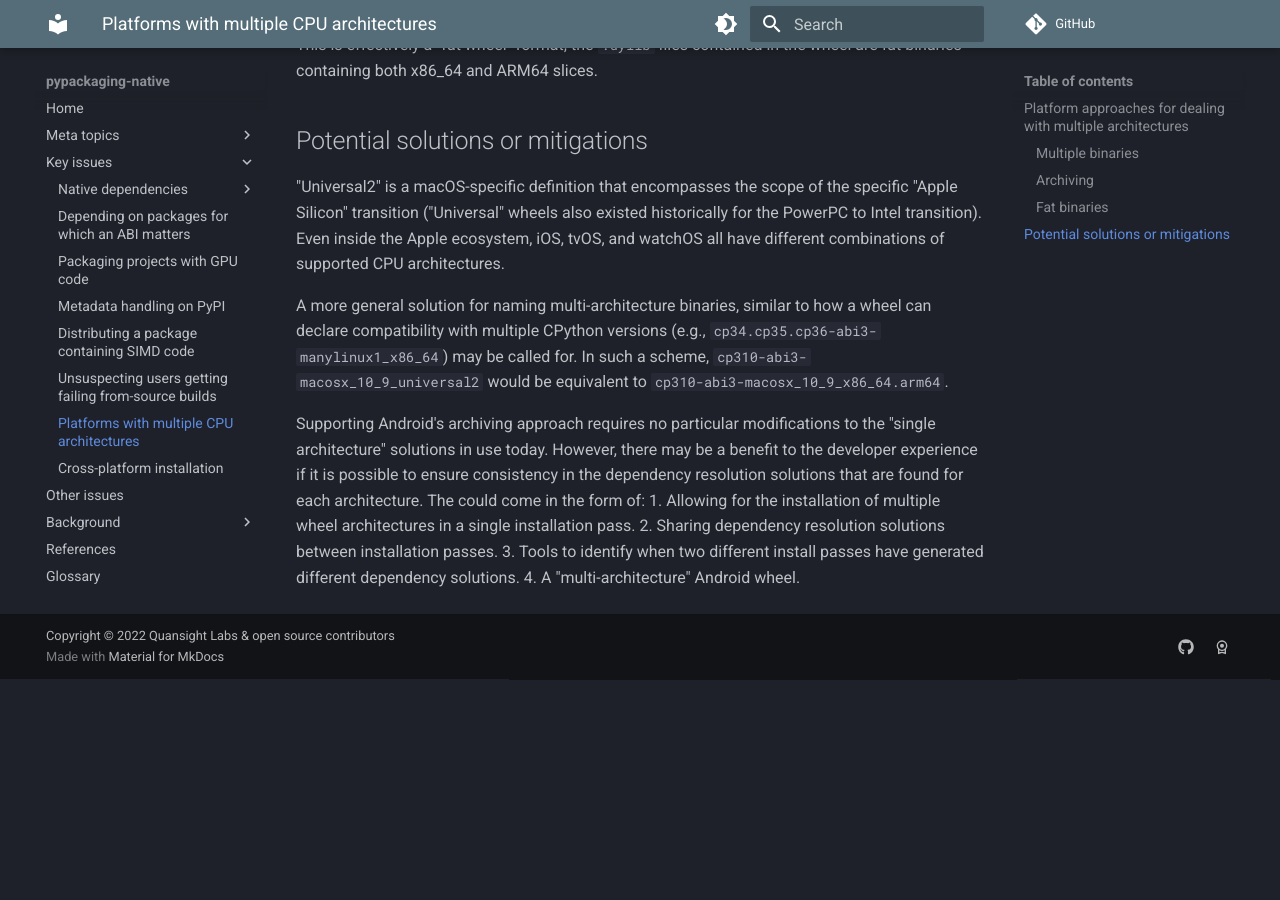
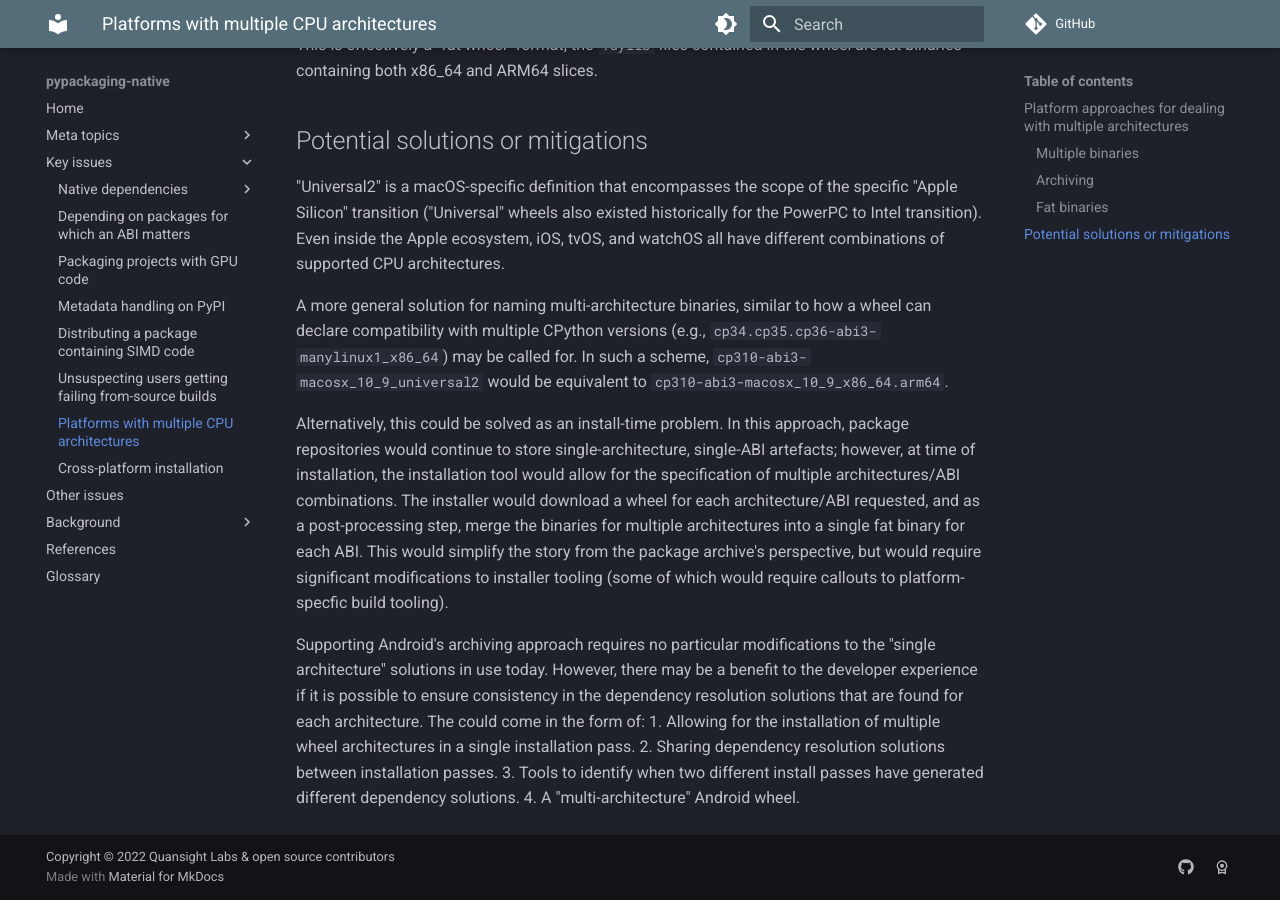
Before and after one commit to pypackaging-native/pypackaging-native, an MkDocs documentation site: the page built from docs/key-issues/multiple_architectures.md, in a window 1280 px wide and 900 px high, scrolled down 2688 px. Built offline with MkDocs 1.6.1 and Material for MkDocs 9.7.7, drawn with Linux system fonts in a browser that asks for light colours; comment, search, counter and statistics services are not loaded; before the commit the page ends 3367 px from its top, so only the background shows below that.

Commit message:
Added an alternative approach for handling iOS multi-arch.

```diff
--- a/docs/key-issues/multiple_architectures.md
+++ b/docs/key-issues/multiple_architectures.md
@@ -133,6 +133,17 @@ wheel can declare compatibility with multiple CPython versions (e.g.,
 `cp310-abi3-macosx_10_9_universal2` would be equivalent to
 `cp310-abi3-macosx_10_9_x86_64.arm64`.
 
+Alternatively, this could be solved as an install-time problem. In this
+approach, package repositories would continue to store single-architecture,
+single-ABI artefacts; however, at time of installation, the installation tool
+would allow for the specification of multiple architectures/ABI combinations.
+The installer would download a wheel for each architecture/ABI requested, and as
+a post-processing step, merge the binaries for multiple architectures into a
+single fat binary for each ABI. This would simplify the story from the package
+archive's perspective, but would require significant modifications to installer
+tooling (some of which would require callouts to platform-specfic build
+tooling).
+
 Supporting Android's archiving approach requires no particular modifications to
 the "single architecture" solutions in use today. However, there may be a
 benefit to the developer experience if it is possible to ensure consistency
```
